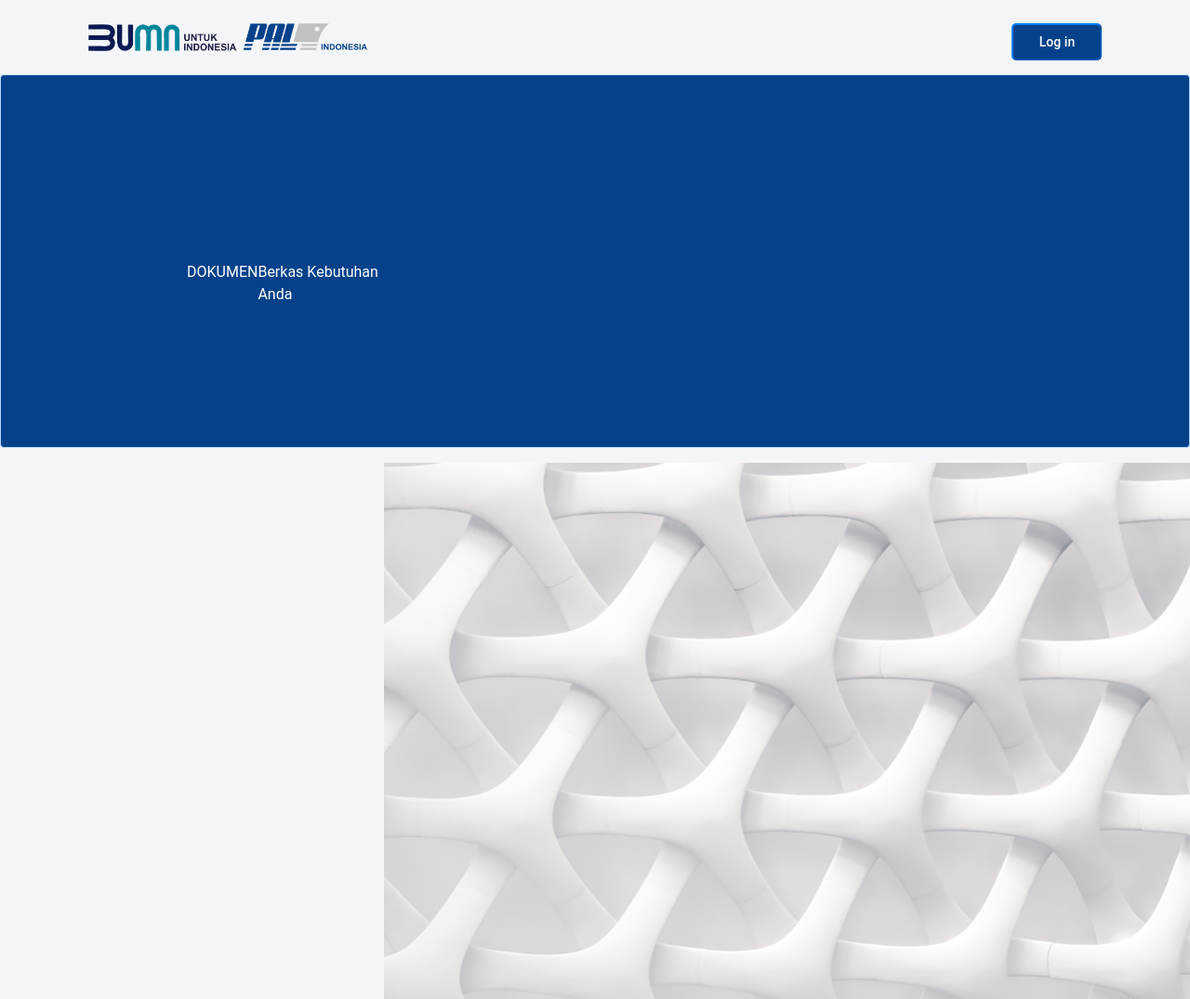
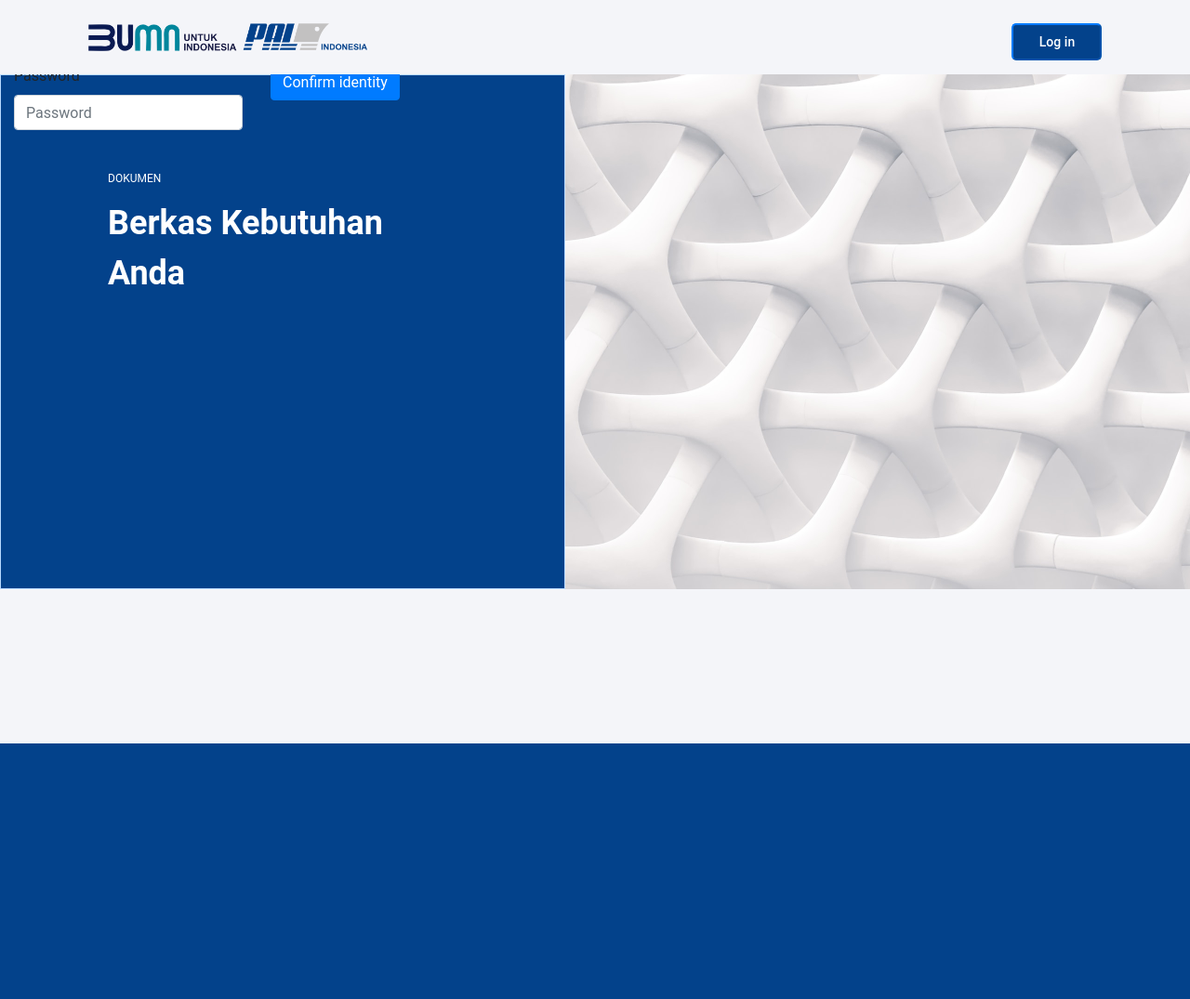
Before and after one commit to fairuzsalsabilar/Catalog-PAL, a PHP site: page /database/app/Views/pages/caripengguna.php in a window 1280 px wide. Shown: the whole page at 93% size. After the commit the page ends 800 px from the top, so only its background shows below. Run offline with PHP 8.4, Linux system fonts and the light colour scheme.

Commit message:
caricarii

```diff
--- a/app/Controllers/Pages.php
+++ b/app/Controllers/Pages.php
@@ -6,7 +6,7 @@
 {
     public function index()
     {
-        echo view('pages/home');
+        echo view('pages/caripengguna');
     }
 
     public function home()
--- a/app/Views/pages/caripengguna.php
+++ b/app/Views/pages/caripengguna.php
@@ -26,15 +26,29 @@
         </div>
     </header>
 
-        <!-- Cari atas-->
+    <!-- Cari atas -->
         <div class="alert alert-primary" role="alert">
-            <p class="text1">DOKUMEN</p>
-            <p class="text2">Berkas Kebutuhan<br>Anda</p>
+            <p class="text1">DOKUMEN</p><br>
+            <p class="text2"><strong>Berkas Kebutuhan<br>Anda</strong></p>
         </div>
 
-        <!-- Home atas -->
-        <div class="imgMain">
-        <img src="img/rectangle.png" width="auto" height="577px">
-        </div>
-</body>
+    <!-- gambar -->
+    <div class="imgMain">
+        <img src="img/rectangle.png">
+    </div>
+
+    <!-- cari -->
+    <form class="row g-3">
+  <div class="col-auto">
+    <label for="staticEmail2" class="visually-hidden">Email</label>
+    <input type="text" readonly class="form-control-plaintext" id="staticEmail2" value="email@example.com">
+  </div>
+  <div class="col-auto">
+    <label for="inputPassword2" class="visually-hidden">Password</label>
+    <input type="password" class="form-control" id="inputPassword2" placeholder="Password">
+  </div>
+  <div class="col-auto">
+    <button type="submit" class="btn btn-primary mb-3">Confirm identity</button>
+  </div>
+</form>
 </html>
--- a/public/css/caripengguna.css
+++ b/public/css/caripengguna.css
@@ -48,22 +48,61 @@
     letter-spacing: 0.003em;
 }
 
-.alert {
+/* .container{
+    float: left;
     background-color: rgba(3, 66, 139, 1);
     margin-top: 80px;
-    padding: 200px;
+}
+
+.header{
+    position: absolute;
+    background-color: rgba(3, 66, 139, 1);
+    margin-top: 80px;
+    height: 554px;
+    padding: 100px;
+    font-size: 12px;
+    color: white;
+}
+
+.header1{
+    position: absolute;
+    margin-top: 100px;
+    padding: 100px;
+    font-size: 36px;
+    color: white;
+} */
+.alert {
+    position: absolute;
+    background-color: rgba(3, 66, 139, 1);
+    margin-top: 80px;;
+    border-radius: 0px;
+    height: 554px;
+    width: 608px;
 }
 
 .alert .text1{
+    position: absolute;
     color: white;
-    float: left;
+    padding-left: 95px;
+    padding-top: 90px;
+    font-size: 12px;
 }
 
 .alert .text2{
+    position: absolute;
     color: white;
-    float: left;
+    margin-left: auto;
+    font-size: 36px;
+    padding-left: 95px;
+    padding-top: 96px;
 }
 
-.imgMain {
+.imgMain{
     float: right;
+    margin-top: 80px;
+    width: 832px;
+    height: 554px;
 }
+
+.container{
+}
```
